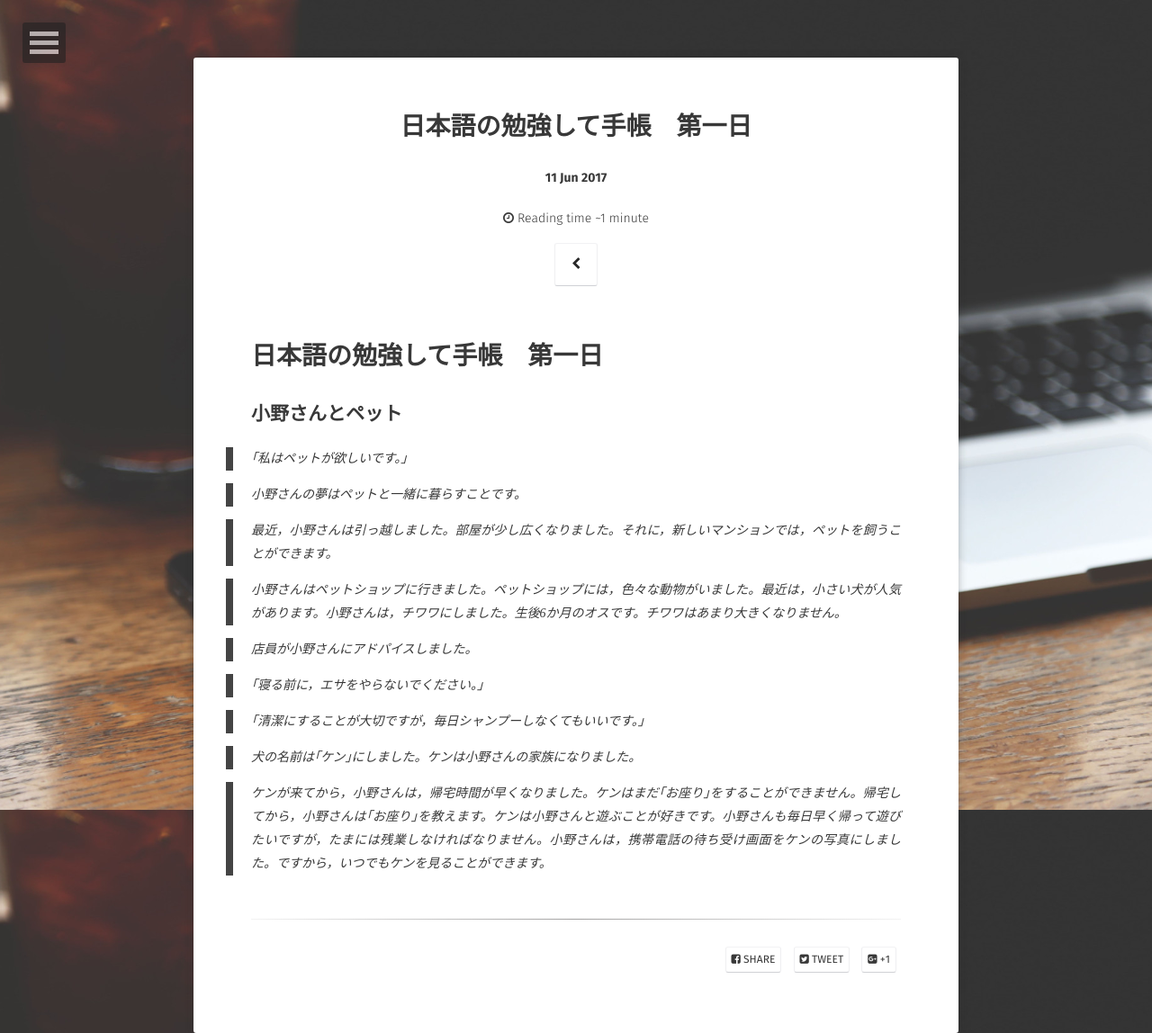
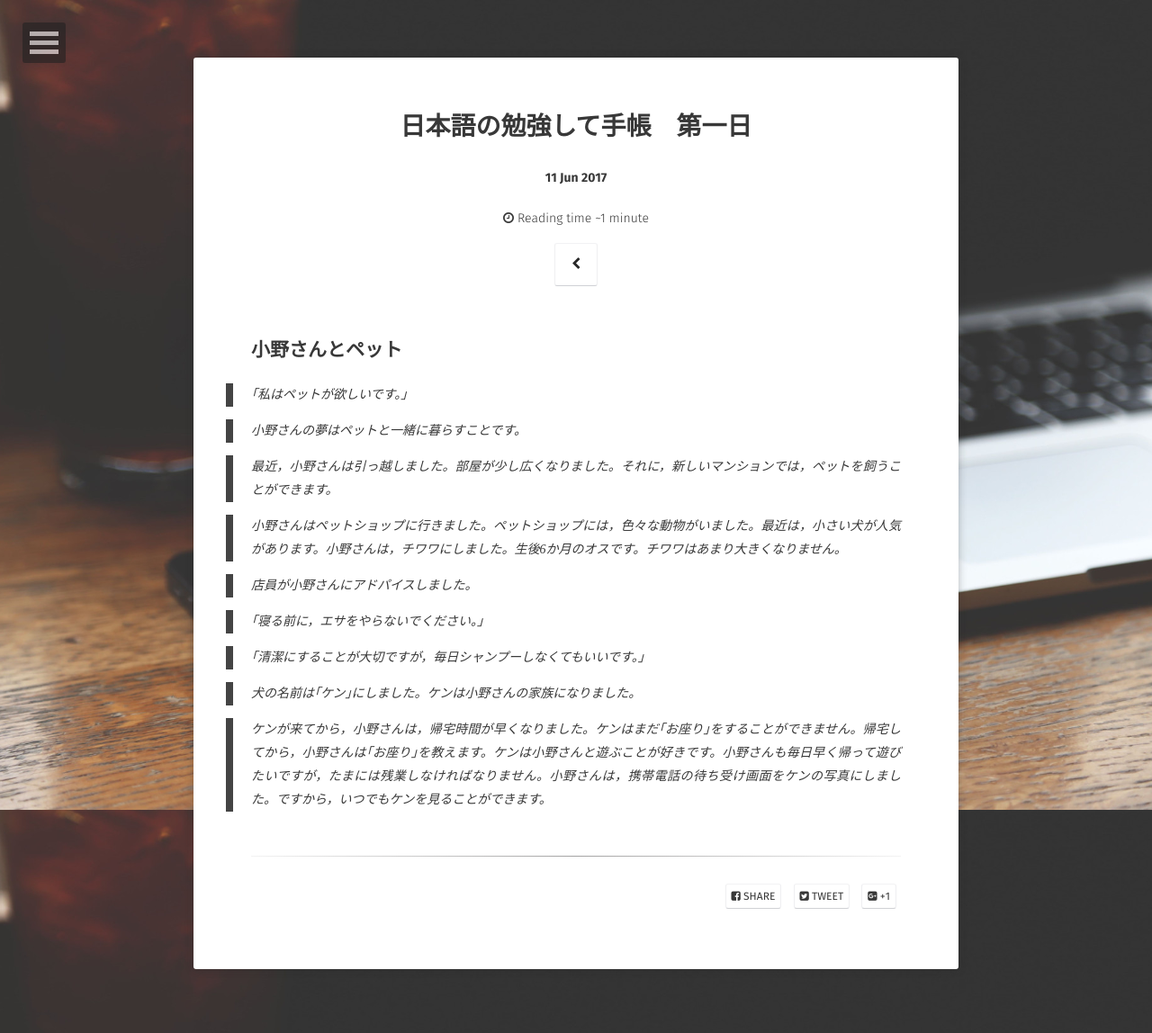
Before and after one commit to ZhongHuaJiaDZPP/ZhongHuaJiaDZPP.github.io, a Jekyll site: the page built from _posts/2017-06-08-日本語の勉強して手帳-第一日.md, in a window 1280 px wide. Shown: the whole page at 90% size. Built offline with Jekyll 4.4.1, drawn with Linux system fonts in a browser that asks for light colours; some web fonts are replaced.

Commit message:
Check First Post

```diff
--- a/_posts/2017-06-08-日本語の勉強して手帳-第一日.md
+++ b/_posts/2017-06-08-日本語の勉強して手帳-第一日.md
@@ -4,7 +4,7 @@ title:  "日本語の勉強して手帳　第一日"
 date:   2017-06-11 16:17:00 +0800
 categories: jekyll update
 ---
-# 日本語の勉強して手帳　第一日
+
 ## 小野さんとペット
 
 > ｢私はペットが欲しいです。｣
```
